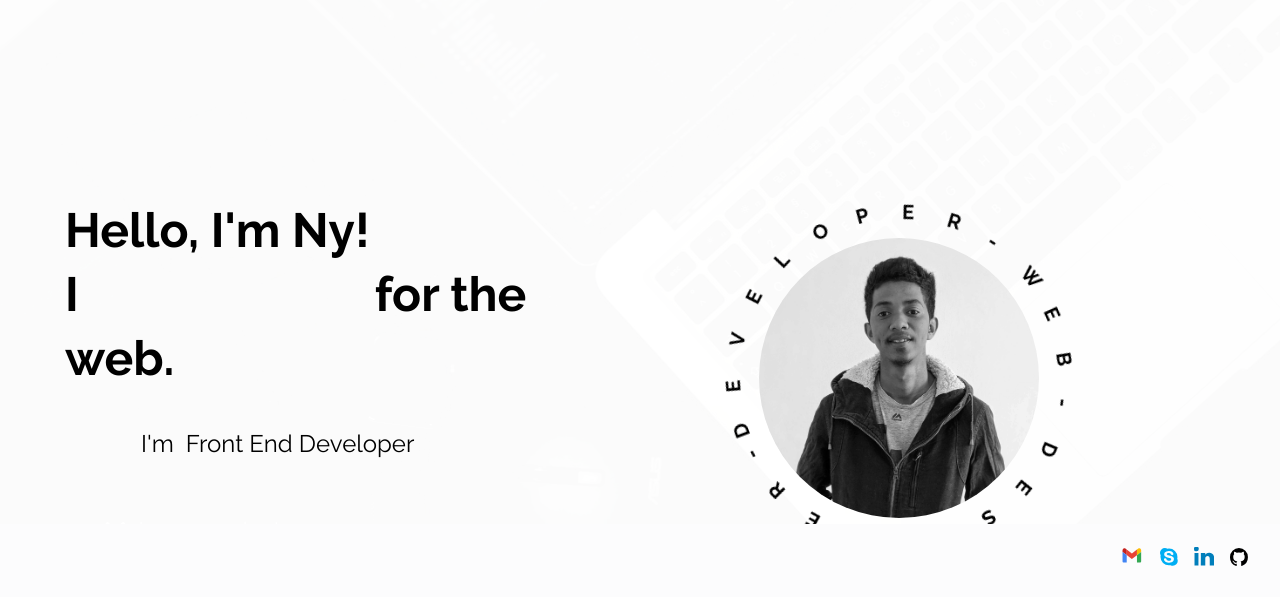
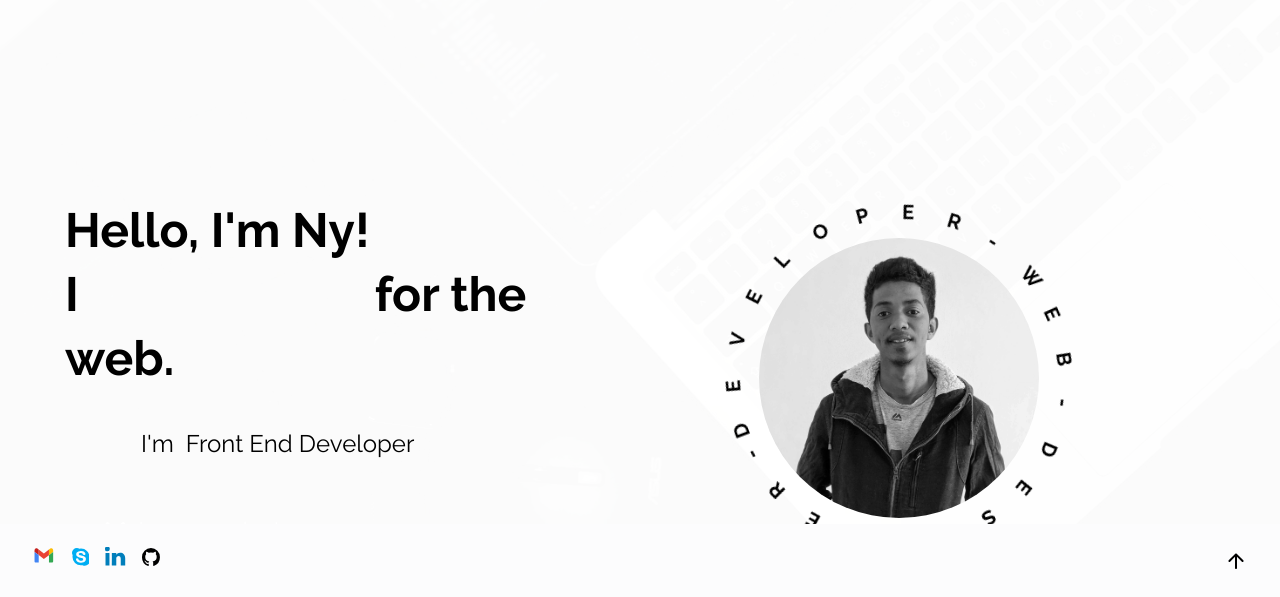
Before and after one commit to fanasinany/ny-niv-website, a Gatsby site: page / in a window 1280 px wide. Shown: the part 203-800 px from the top of the page. Built offline with nearby package versions, Linux system fonts and the light colour scheme; Gatsby itself is replaced by a stand-in of ours.

Commit message:
add scroll down icon

```diff
--- a/src/components/Footer/index.tsx
+++ b/src/components/Footer/index.tsx
@@ -1,38 +1,98 @@
-import React from "react";
+import React, { useEffect, useState } from "react";
 import "./style.css";
+import IcRoundArrowDownward from "../Icons/IcRoundArrowDownward";
 
 const Footer = () => {
+  const [activeLink, setActiveLink] = useState(1);
+
+  const [valueMenu, setValueMenu] = useState([
+    "home",
+    "about",
+    "career",
+    "works",
+    "contact",
+  ]);
+
+  useEffect(() => {
+    const handleScroll = () => {
+      const homeSection = document.getElementById("home");
+      const aboutSection = document.getElementById("about");
+      const careerSection = document.getElementById("career");
+      const workSection = document.getElementById("works");
+      const contactSection = document.getElementById("contact");
+
+      const scrollPosition = window.pageYOffset;
+
+      if (
+        homeSection &&
+        aboutSection &&
+        careerSection &&
+        workSection &&
+        contactSection &&
+        scrollPosition >= homeSection.offsetTop &&
+        scrollPosition < aboutSection.offsetTop
+      ) {
+        setActiveLink(1);
+      } else if (
+        homeSection &&
+        aboutSection &&
+        careerSection &&
+        workSection &&
+        contactSection &&
+        scrollPosition >= aboutSection.offsetTop &&
+        scrollPosition < careerSection.offsetTop
+      ) {
+        setActiveLink(2);
+      } else if (
+        homeSection &&
+        aboutSection &&
+        careerSection &&
+        workSection &&
+        contactSection &&
+        scrollPosition >= careerSection.offsetTop &&
+        scrollPosition < workSection.offsetTop
+      ) {
+        setActiveLink(3);
+      } else if (
+        homeSection &&
+        aboutSection &&
+        careerSection &&
+        workSection &&
+        contactSection &&
+        scrollPosition >= workSection.offsetTop &&
+        scrollPosition < contactSection.offsetTop
+      ) {
+        setActiveLink(4);
+      }
+    };
+
+    window.addEventListener("scroll", handleScroll);
+    return () => {
+      window.removeEventListener("scroll", handleScroll);
+    };
+  }, []);
+
+  useEffect(() => {
+    const handleScroll = () => {
+      const scrollY = window.scrollY;
+      const innerHeight = window.innerHeight;
+      const totalHeight = document.body.offsetHeight;
+
+      if (scrollY + innerHeight >= totalHeight) {
+        setActiveLink(0);
+      }
+    };
+
+    window.addEventListener("scroll", handleScroll);
+    return () => {
+      window.removeEventListener("scroll", handleScroll);
+    };
+  }, []);
+
   return (
     <React.Fragment>
       <footer>
         <div className="footer-wrapper">
-          <div className="pagination">
-            <li>
-              <a href="#home">
-                <span>Home</span>
-              </a>
-            </li>
-            <li>
-              <a href="#about">
-                <span>About</span>
-              </a>
-            </li>
-            <li>
-              <a href="#career">
-                <span>Career</span>
-              </a>
-            </li>
-            <li>
-              <a href="#works">
-                <span>Works</span>
-              </a>
-            </li>
-            <li>
-              <a href="#contact">
-                <span>Contact</span>
-              </a>
-            </li>
-          </div>
           <div className="social-link">
             <a
               href="mailto:nynivoarijaona@gmail.com"
@@ -181,6 +241,12 @@ const Footer = () => {
               </svg>
             </a>
           </div>
+          <a
+            href={`#${valueMenu[activeLink]}`}
+            className={`pagination ${activeLink === 0 && "last-page"}`}
+          >
+            <IcRoundArrowDownward />
+          </a>
         </div>
       </footer>
     </React.Fragment>
--- a/src/components/Footer/style.css
+++ b/src/components/Footer/style.css
@@ -12,27 +12,15 @@
 .pagination {
     display: flex;
     align-items: center;
+    justify-content: center;
     list-style: none;
+    color: var(--theme-color);
+    cursor: pointer;
+    transition: transform 0.3s ease;
 }
 
-.pagination>li>a {
-    margin-right: 12px;
-    display: flex;
-    height: 12px;
-    width: 12px;
-    background-color: var(--theme-color);
-    border-radius: 4px;
-    transition: 0.3s linear;
-    opacity: 0.3;
-}
-
-.pagination>li>a.active{
-    background-color: var(--theme-color);
-    opacity: 1;
-}
-
-.pagination>li>a>span {
-    display: none;
+.pagination.last-page{
+    transform: rotate(180deg);
 }
 
 .social-link {
--- /dev/null
+++ b/src/components/Icons/IcRoundArrowDownward/index.tsx
@@ -0,0 +1,8 @@
+import React, { SVGProps } from 'react'
+
+export function IcRoundArrowDownward(props: SVGProps<SVGSVGElement>) {
+  return (
+    <svg xmlns="http://www.w3.org/2000/svg" width="1.5em" height="1.5em" viewBox="0 0 24 24" {...props}><path fill="currentColor" d="M11 5v11.17l-4.88-4.88c-.39-.39-1.03-.39-1.42 0a.996.996 0 0 0 0 1.41l6.59 6.59c.39.39 1.02.39 1.41 0l6.59-6.59a.996.996 0 1 0-1.41-1.41L13 16.17V5c0-.55-.45-1-1-1s-1 .45-1 1z"></path></svg>
+  )
+}
+export default IcRoundArrowDownward
```
